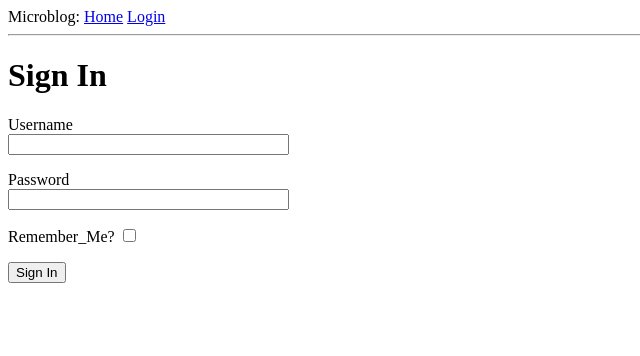
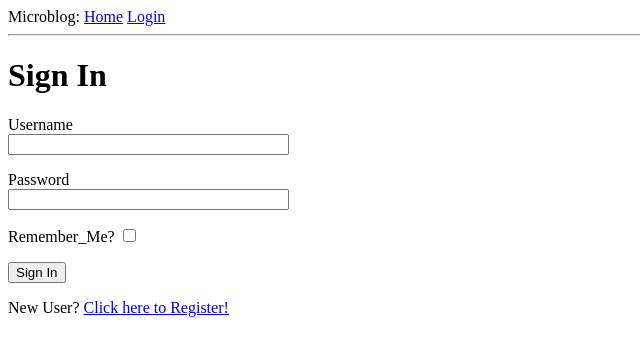
Before and after one commit to tjravi26/flask-microblog, a Flask app: page /login in a window 1280 px wide. Shown: the top 356 px of the page, without its empty margins (0-640 px from the left). Run offline with Flask 2, Linux system fonts and the light colour scheme.

Commit message:
Added register button to home page

```diff
--- a/app_package/templates/login.html
+++ b/app_package/templates/login.html
@@ -26,5 +26,8 @@
         <p>
             {{ form.submit() }}
         </p>
+        <p>
+            New User? <a href="{{ url_for('register') }}">Click here to Register!</a>
+        </p>
     </form>
 {% endblock content %}
```
